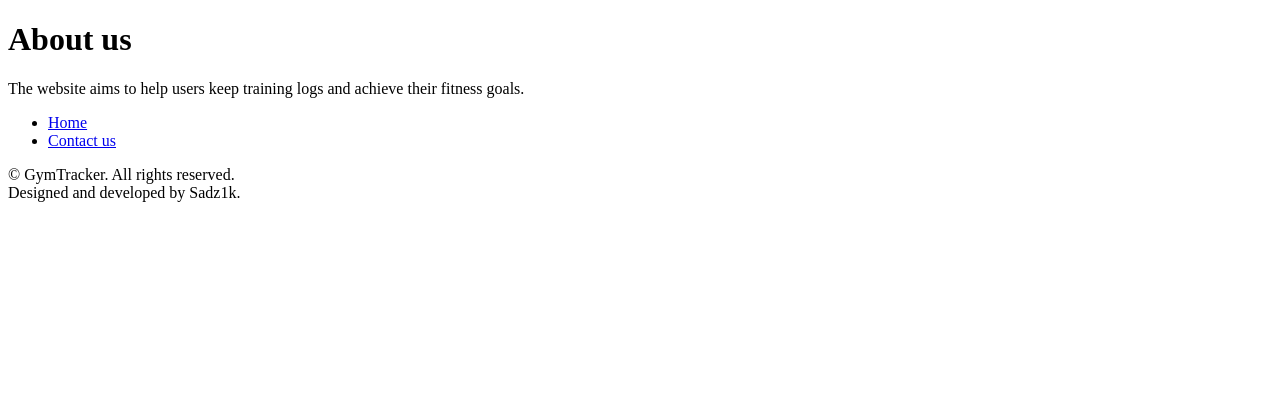
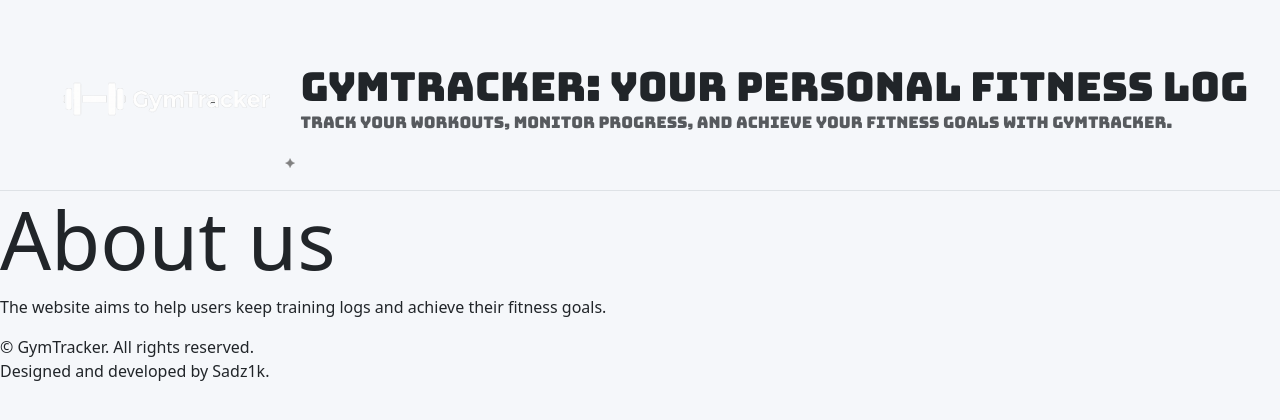
Before and after one commit to sadz1kk/gymlog_project, a Django app: page /about/ in a window 1280 px wide. Shown: the top 420 px of the page. Run offline with Django 5.2, Linux system fonts and the light colour scheme.

Commit message:
Edited About Us site

```diff
--- a/training/templates/training/about.html
+++ b/training/templates/training/about.html
@@ -4,14 +4,20 @@
     <meta charset="UTF-8">
     <meta name="viewport" content="width=device-width, initial-scale=1.0">
     <title>About us</title>
+
+    {% block css %}
+        {% include "training/partials/bootstrapcss.html" %}
+    {% endblock css%}
 </head>
+
 <body>
-    <h1>About us</h1>
+    {% block header %}
+    {% include "training/partials/top-bar.html"%}
+    {% endblock header%}
+
+    <h1 class="display-1">About us</h1>
     <p>The website aims to help users keep training logs and achieve their fitness goals.</p>
-    <ul>
-        <li><a href="{% url 'home' %}">Home</a></li>
-        <li><a href="{% url 'contact' %}">Contact us</a></li>
-    </ul>
+
 </body>
 </html>
 
```
